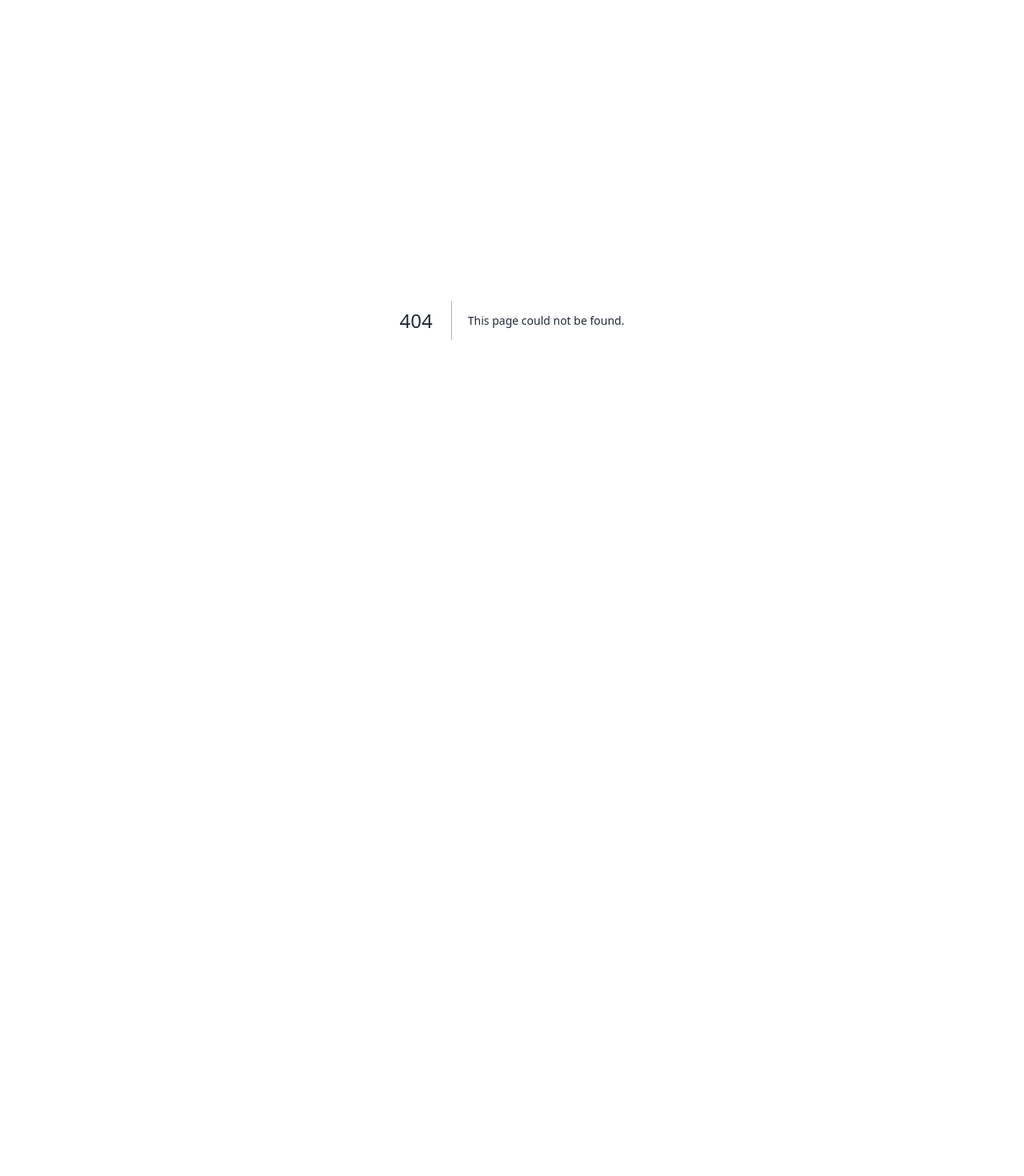
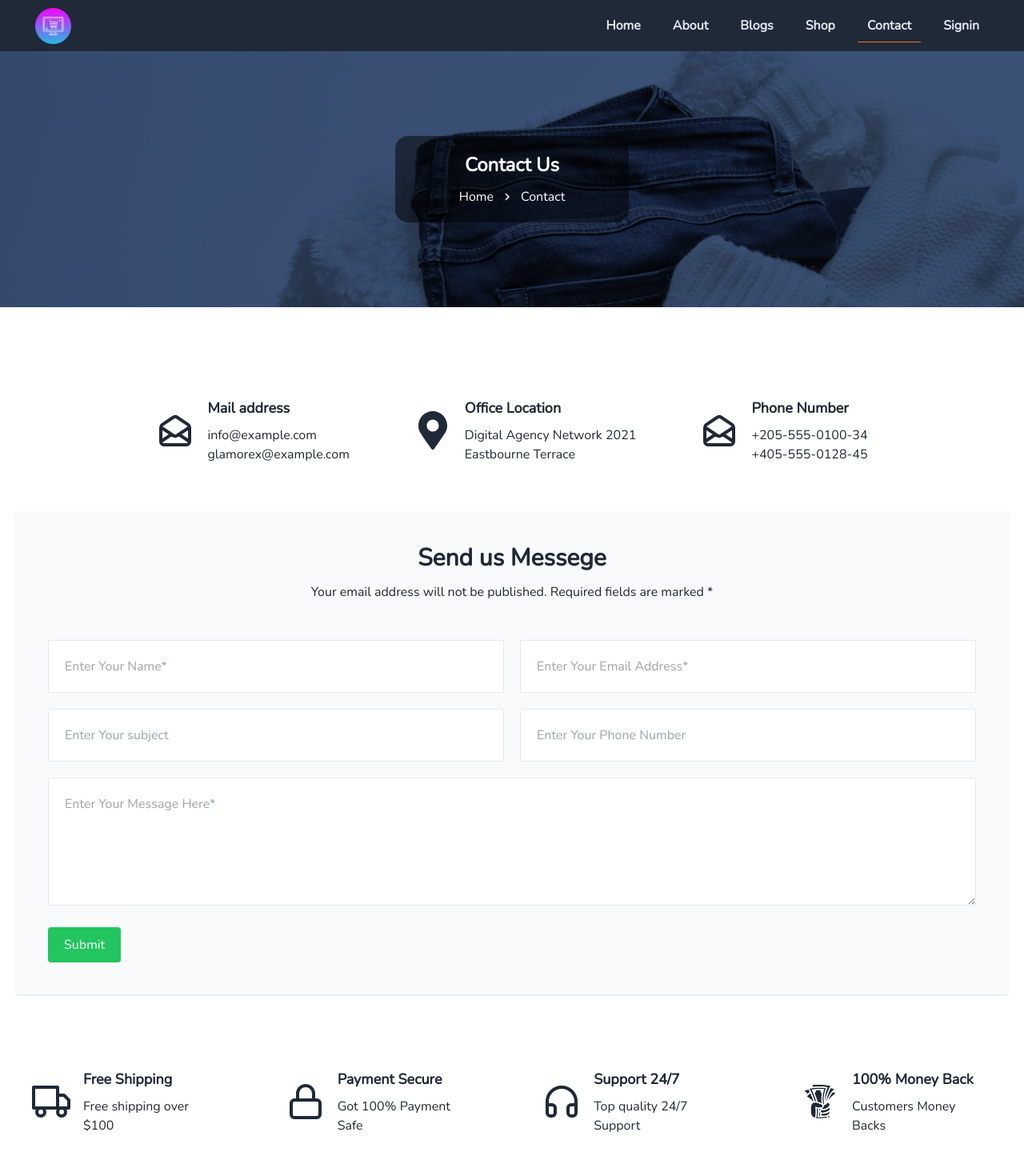
Before and after one commit to ashiqur-r-biplop/glamorex, a Next.js app: page /contact in a window 1280 px wide. Before the commit this address had no page. Shown: the top 1470 px of the page at 80% size. Before the commit the page ends 800 px from the top, so only its background shows below. Built offline with nearby package versions, Linux system fonts and the light colour scheme.

Commit message:
contact page added

```diff
--- a/src/app/(customers)/account/[id]/page.jsx
+++ b/src/app/(customers)/account/[id]/page.jsx
@@ -47,7 +47,7 @@ const ProfileEdit = () => {
         </div>
         <form onSubmit={handleSubmit(onSubmit)}>
           <div className="grid grid-cols-1 md:grid-cols-3 gap-5 md:gap-10">
-            <div className=" space-y-1">
+            <div className="space-y-1">
               <label>
                 <span className="font-semibold text-lg">Name</span>
               </label>
--- /dev/null
+++ b/src/app/(customers)/contact/page.jsx
@@ -0,0 +1,156 @@
+"use client";
+import { MdKeyboardArrowRight } from "react-icons/md";
+import { HiOutlineMailOpen } from "react-icons/hi";
+import { FiTruck, FiLock, FiHeadphones } from "react-icons/fi";
+import { GiTakeMyMoney } from "react-icons/gi";
+import contactBanner from "../../../../public/contact-banner.jpg";
+import { FaMapMarkerAlt } from "react-icons/fa";
+import { useForm } from "react-hook-form";
+import UpdateButton from "../components/account/UpdateButton";
+
+const addressData = [
+  {
+    icon: <HiOutlineMailOpen />,
+    title: "Mail address",
+    content: ["info@example.com", "glamorex@example.com"],
+  },
+  {
+    icon: <FaMapMarkerAlt />,
+    title: "Office Location",
+    content: ["Digital Agency Network 2021", "Eastbourne Terrace"],
+  },
+  {
+    icon: <HiOutlineMailOpen />,
+    title: "Phone Number",
+    content: ["+205-555-0100-34", "+405-555-0128-45"],
+  },
+];
+
+const featureData = [
+  {
+    icon: <FiTruck />,
+    title: "Free Shipping",
+    content: "Free shipping over $100",
+  },
+  {
+    icon: <FiLock />,
+    title: "Payment Secure",
+    content: "Got 100% Payment Safe",
+  },
+  {
+    icon: <FiHeadphones />,
+    title: "Support 24/7",
+    content: "Top quality 24/7 Support",
+  },
+  {
+    icon: <GiTakeMyMoney />,
+    title: "100% Money Back",
+    content: "Customers Money Backs",
+  },
+];
+
+const ContactPage = () => {
+  const { register, handleSubmit } = useForm();
+
+  const onSubmit = (data) => {
+    console.log(data);
+  };
+
+  return (
+    <div>
+      <div
+        className="banner-section bg-slate-800 bg-blend-overlay bg-cover bg-center h-[40vh] flex justify-center items-center"
+        style={{ backgroundImage: `url(${contactBanner.src})` }}
+      >
+        <div className="bg-black py-5 px-20 rounded-2xl bg-opacity-50 text-white space-y-3">
+          <h2 className="text-center text-2xl font-semibold ">Contact Us</h2>
+          <p className="flex gap-2 items-center">
+            Home <MdKeyboardArrowRight className="text-lg" /> Contact
+          </p>
+        </div>
+      </div>
+      <div className="contact-body container mx-auto px-5 py-[100px]">
+        <div className="flex flex-col lg:flex-row justify-center gap-5 lg:gap-10">
+          {addressData.map((card, index) => (
+            <div key={index} className={`flex gap-4 items-center px-5 py-3`}>
+              <div className="text-5xl hover:scale-125 transition-all duration-500">
+                {card.icon}
+              </div>
+              <div className="space-y-2">
+                <h4 className="text-lg font-semibold">{card.title}</h4>
+                <div>
+                  {card.content.map((line, lineIndex) => (
+                    <p key={lineIndex}>{line}</p>
+                  ))}
+                </div>
+              </div>
+            </div>
+          ))}
+        </div>
+        <div className="contact-form p-5 sm:p-10 bg-slate-50 shadow mt-12">
+          <div className="text-center space-y-3 mb-12">
+            <h2 className="font-semibold text-3xl">Send us Messege</h2>
+            <p>
+              Your email address will not be published. Required fields are
+              marked *
+            </p>
+          </div>
+          <form onSubmit={handleSubmit(onSubmit)}>
+            <div className="grid grid-cols-1 md:grid-cols-2 gap-5">
+              <input
+                type="text"
+                {...register("name", { required: true })}
+                placeholder="Enter Your Name*"
+                className="border p-5 rounded-sm w-full"
+              />
+              <input
+                type="text"
+                {...register("email", { required: true })}
+                placeholder="Enter Your Email Address*"
+                className="border p-5 rounded-sm w-full"
+              />
+              <input
+                type="text"
+                {...register("subject")}
+                placeholder="Enter Your subject"
+                className="border p-5 rounded-sm w-full"
+              />
+              <input
+                type="text"
+                {...register("phone")}
+                placeholder="Enter Your Phone Number"
+                className="border p-5 rounded-sm w-full"
+              />
+            </div>
+            <div className="mt-5">
+              <textarea
+                {...register("message", { required: true })}
+                placeholder="Enter Your Message Here*"
+                className="w-full h-40 border p-5 rounded-sm"
+              />
+            </div>
+            <div className="mt-5">
+              {/* TODO: use common button here  */}
+              <UpdateButton type="submit">Submit</UpdateButton>
+            </div>
+          </form>
+        </div>
+        <div className="flex flex-col lg:flex-row justify-center gap-5 lg:gap-10 mt-12 md:mt-20">
+          {featureData.map((card, index) => (
+            <div key={index} className={`flex gap-4 items-center px-5 py-3`}>
+              <div className="text-5xl hover:scale-125 transition-all duration-500">
+                {card.icon}
+              </div>
+              <div className="space-y-2">
+                <h4 className="text-lg font-semibold">{card.title}</h4>
+                <p>{card.content}</p>
+              </div>
+            </div>
+          ))}
+        </div>
+      </div>
+    </div>
+  );
+};
+
+export default ContactPage;
```
Also changed, not shown: public/contact-banner.jpg (added), 1 other file (tests, documents, lock files or other folders).
